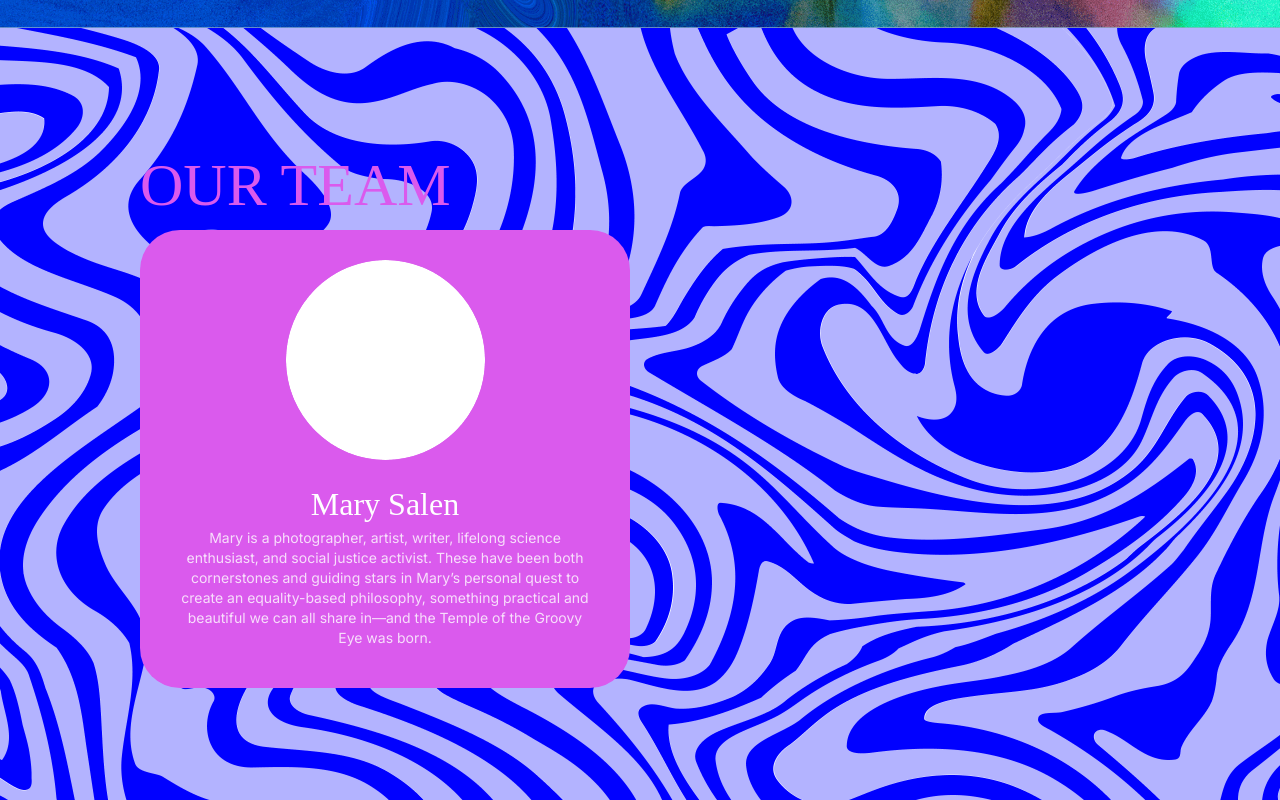
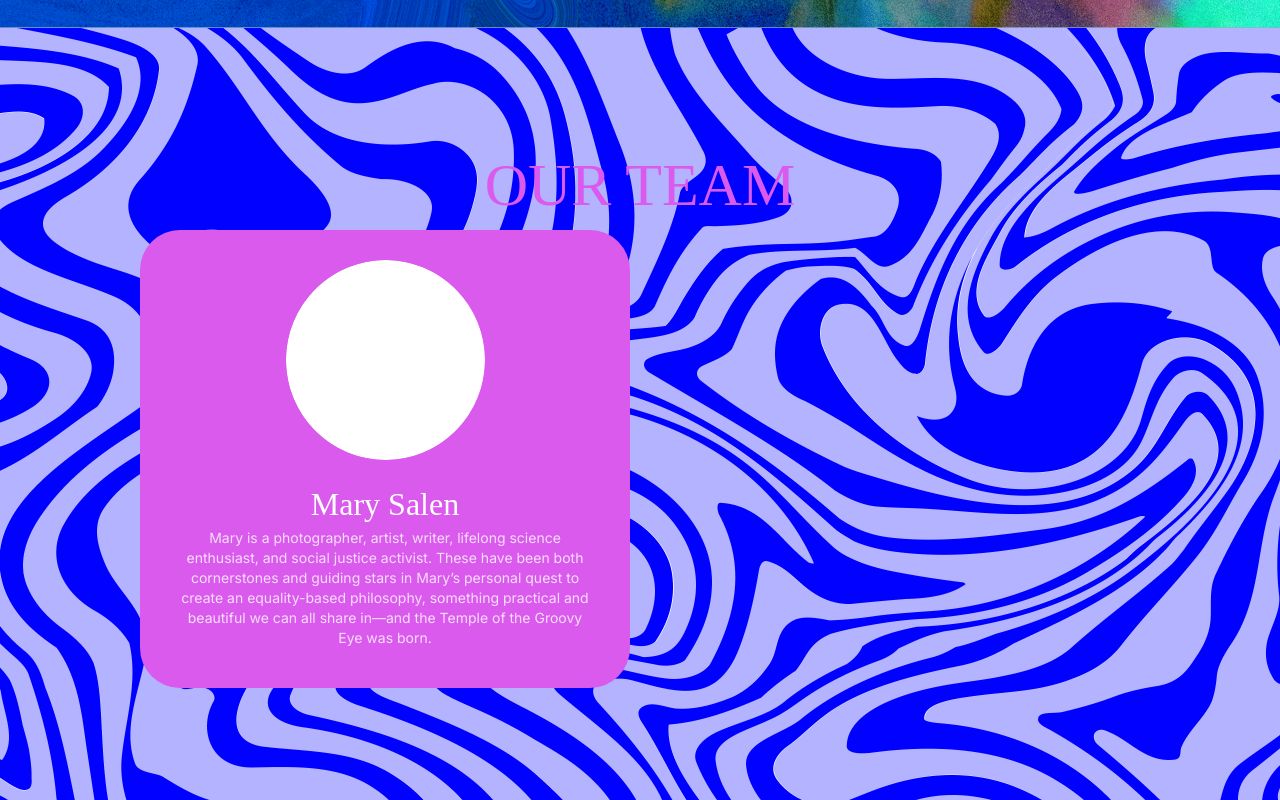
Before and after one commit to AKMANSoft/The-temple-of-groovey-eyes, a React (Vite) app: page / in a window 1280 px wide. Shown: the part 3605-4405 px from the top of the page. Built offline with nearby package versions, Linux system fonts and the light colour scheme; a web font is replaced by a local one.

Commit message:
Update HomePage.tsx

```diff
--- a/src/pages/HomePage.tsx
+++ b/src/pages/HomePage.tsx
@@ -102,11 +102,10 @@
                 </div>
             </section>
             <section className="flex flex-col items-center justify-center bg-ourteam-image h-[772px] ">
-                <div className="max-w-[1000px] w-full ">
                     <p className="text-pink text-[60px] font-normal uppercase">
                         OUR TEAM
                     </p>
-                    <div>
+                    <div className="flex items-center justify-between gap-5 max-w-[1000px] w-full">
                         <TeamComponent
                             src={"/images/circle.png"}
                             heading="Mary Salen"
@@ -118,7 +117,6 @@
                         />
                     </div>
 
-                </div>
             </section>
         </div>
     )
```
